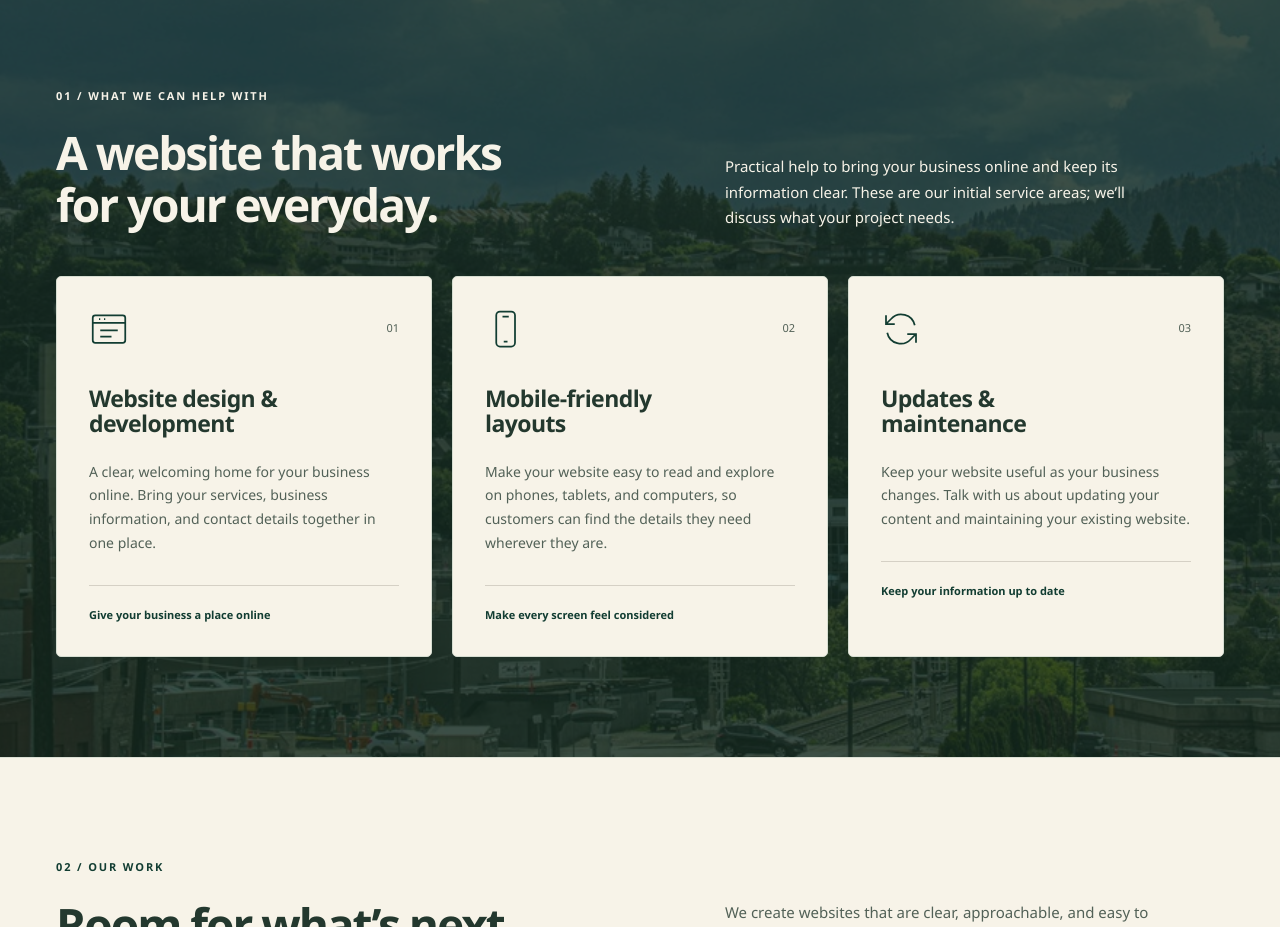
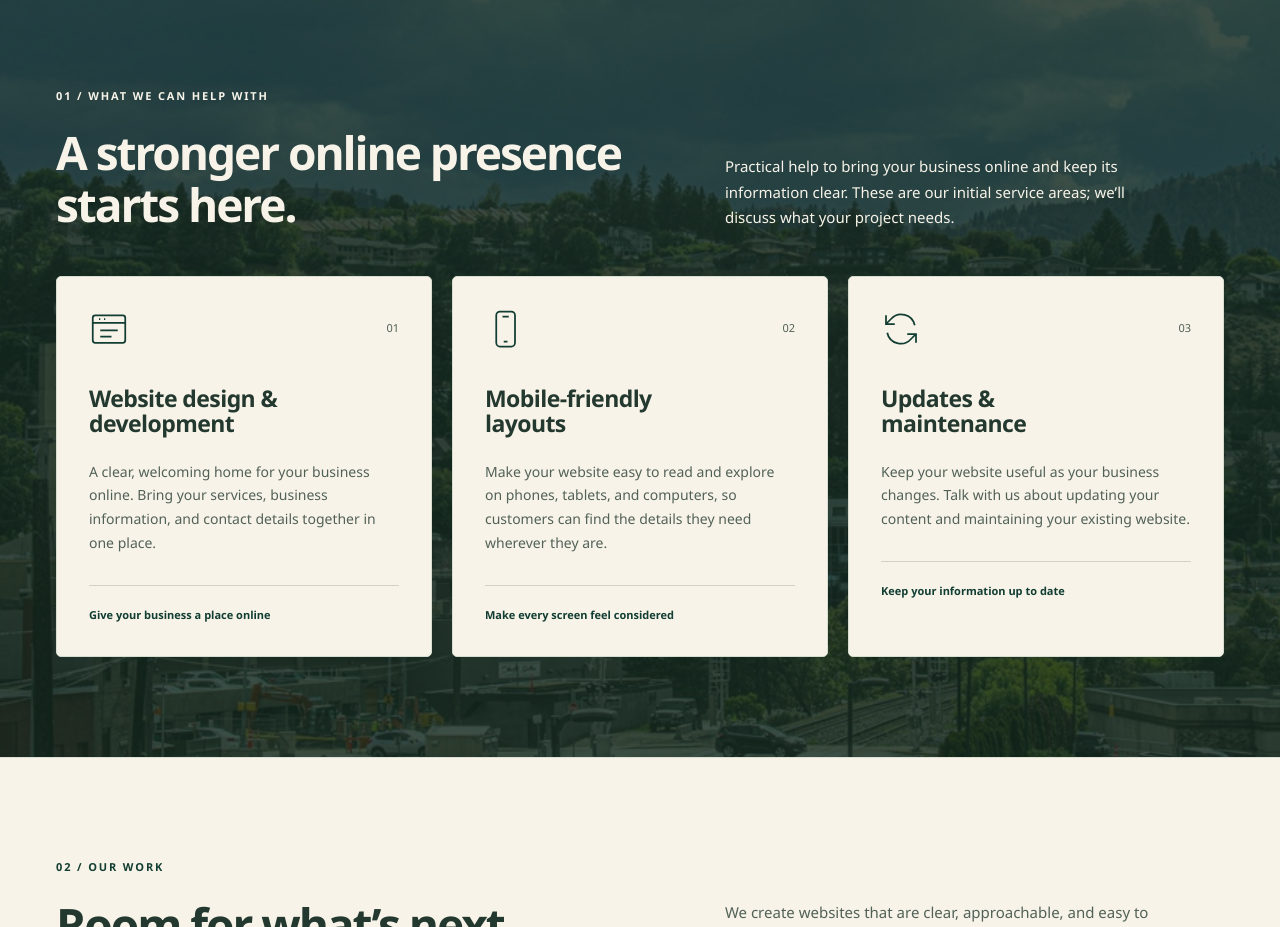
Before and after one commit to rpugh10/Digital_House_BC_Website, a plain HTML site: page html/index.html in a window 1280 px wide. Shown: the part 1320-2247 px from the top of the page. Drawn offline with Linux system fonts and the light colour scheme.

```diff
--- a/html/index.html
+++ b/html/index.html
@@ -109,7 +109,7 @@
           <div class="section-heading">
             <div>
               <p class="eyebrow">01 / WHAT WE CAN HELP WITH</p>
-              <h2 id="services-title">A website that works<br />for your everyday.</h2>
+              <h2 id="services-title">A stronger online presence<br/>starts here.</h2>
             </div>
             <p>
               Practical help to bring your business online and keep its information clear. These are
```
